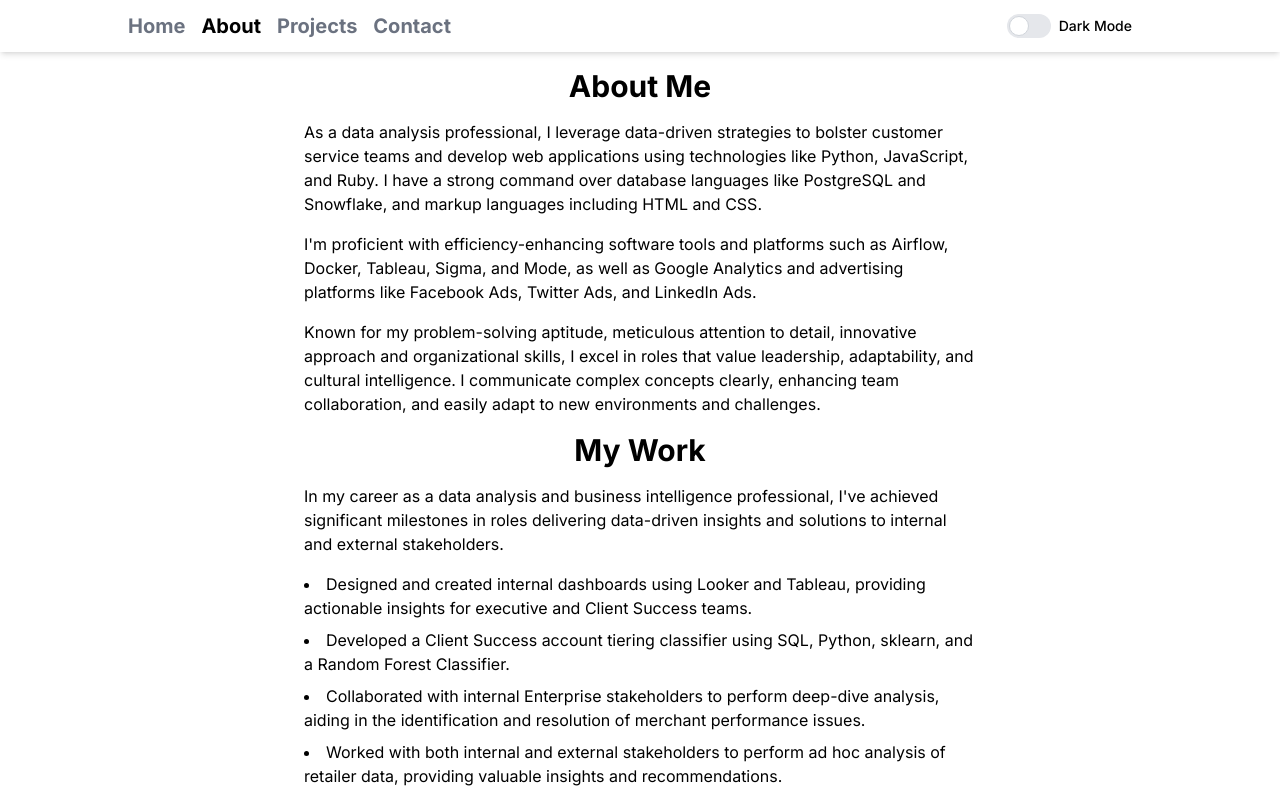
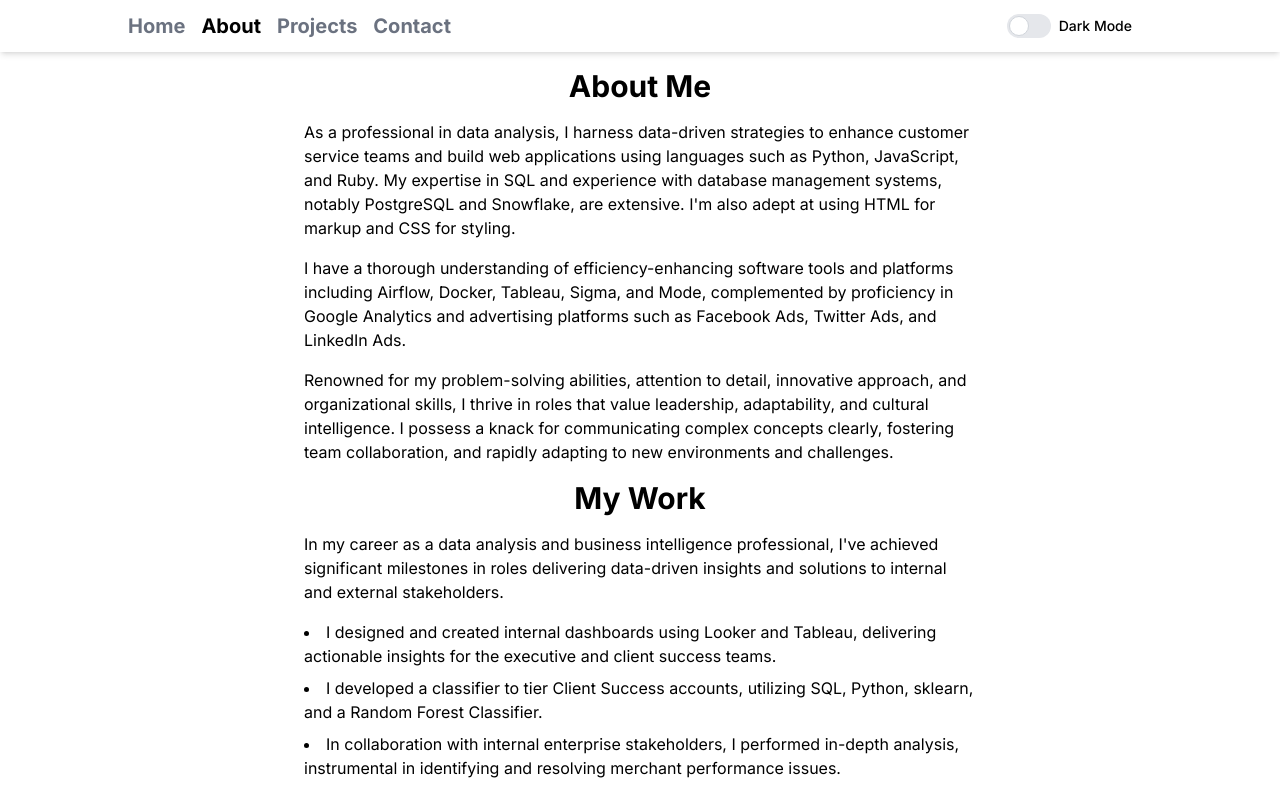
Before and after one commit to marmer7/portfolio-app, a Next.js app: page /about in a window 1280 px wide. Shown: the top 792 px of the page. Built offline with nearby package versions, Linux system fonts and the light colour scheme.

Commit message:
Removed substacked feed. Stopped working after update.

```diff
--- a/package.json
+++ b/package.json
@@ -16,6 +16,7 @@
     "autoprefixer": "10.4.14",
     "chart.js": "^4.3.0",
     "dotenv": "^16.1.4",
+    "emoji-dictionary": "^1.0.11",
     "eslint": "^8.42.0",
     "eslint-config-next": "13.4.4",
     "next": "13.4.4",
--- a/src/app/about/page.tsx
+++ b/src/app/about/page.tsx
@@ -3,36 +3,33 @@ import Section from "../components/Section";
 import TitleHeader from "../components/TitleHeader";
 
 const aboutParagraphs = [
-  `As a data analysis professional, I leverage data-driven strategies to
-  bolster customer service teams and develop web applications using
-  technologies like Python, JavaScript, and Ruby. I have a strong
-  command over database languages like PostgreSQL and Snowflake, and
-  markup languages including HTML and CSS.`,
-  `I'm proficient with efficiency-enhancing software tools and
-  platforms such as Airflow, Docker, Tableau, Sigma, and Mode, as well
-          as Google Analytics and advertising platforms like Facebook Ads,
-          Twitter Ads, and LinkedIn Ads.`,
-  `Known for my problem-solving aptitude, meticulous attention to detail,
-          innovative approach and organizational skills, I excel in roles that
-          value leadership, adaptability, and cultural intelligence. I
-          communicate complex concepts clearly, enhancing team collaboration,
-          and easily adapt to new environments and challenges.`,
+  `As a professional in data analysis, I harness data-driven strategies to
+  enhance customer service teams and build web applications using
+  languages such as Python, JavaScript, and Ruby. My expertise in SQL and experience with database management systems, notably PostgreSQL and Snowflake, are extensive.
+  I'm also adept at using HTML for markup and CSS for styling.`,
+  `I have a thorough understanding of efficiency-enhancing software tools and
+  platforms including Airflow, Docker, Tableau, Sigma, and Mode, complemented by proficiency in
+  Google Analytics and advertising platforms such as Facebook Ads,
+  Twitter Ads, and LinkedIn Ads.`,
+  `Renowned for my problem-solving abilities, attention to detail,
+  innovative approach, and organizational skills, I thrive in roles that
+  value leadership, adaptability, and cultural intelligence. I possess a knack for communicating complex concepts clearly, fostering team collaboration,
+  and rapidly adapting to new environments and challenges.`,
 ];
 
 const workItems = [
-  `Designed and created internal dashboards using Looker and Tableau,
-  providing actionable insights for executive and Client Success
-  teams.`,
-  `Developed a Client Success account tiering classifier using SQL,
+  `I designed and created internal dashboards using Looker and Tableau,
+  delivering actionable insights for the executive and client success teams.`,
+  `I developed a classifier to tier Client Success accounts, utilizing SQL,
   Python, sklearn, and a Random Forest Classifier.`,
-  `Collaborated with internal Enterprise stakeholders to perform
-  deep-dive analysis, aiding in the identification and resolution of
+  `In collaboration with internal enterprise stakeholders, I performed
+  in-depth analysis, instrumental in identifying and resolving
   merchant performance issues.`,
-  `Worked with both internal and external stakeholders to perform ad
-  hoc analysis of retailer data, providing valuable insights and
+  `I worked with both internal and external stakeholders to conduct ad-hoc
+  analysis of retailer data, providing critical insights and
   recommendations.`,
-  `Crafted automation scripts to bolster scalability and streamline
-  data processes, significantly improving operational efficiency.`,
+  `I crafted automation scripts to enhance scalability and streamline
+  data processes, significantly boosting operational efficiency.`,
 ];
 
 export default function Page() {
--- a/src/app/components/SubstackFeed.tsx
+++ b/src/app/components/SubstackFeed.tsx
@@ -8,7 +8,7 @@ const SubstackFeed = (): JSX.Element => {
 
   useEffect(() => {
     (window as any).SubstackFeedWidget = {
-      substackUrl: "dinnerpartyai.substack.com",
+      substackUrl: "https://dinnerpartyai.com",
       posts: 3,
       hidden: ["premium", "date", ...(isMobile ? ["image", "subtitle"] : [])],
     };
--- a/src/app/page.tsx
+++ b/src/app/page.tsx
@@ -5,8 +5,8 @@ import React from "react";
 import Section from "./components/Section";
 import ServiceCard from "./components/ServiceCard";
 import TitleHeader from "./components/TitleHeader";
-import SubstackFeed from "./components/SubstackFeed";
-import SubstackSignup from "./components/SubstackSignup";
+
+const emoji = require("emoji-dictionary");
 
 export default function Home() {
   const labels = ["Python", "SQL", "Tableau", "JavaScript", "Data Science"];
@@ -14,37 +14,41 @@ export default function Home() {
 
   const servicesData = [
     {
+      id: "automation",
+      title: "Cutting-edge Automation & AI Development",
+      emojiName: "robot",
+      tags: ["Python", "OpenAI"],
+    },
+    {
+      id: "analysis",
       title: "Insightful Data Analysis",
-      emoji: "💻",
+      emojiName: "computer",
       tags: ["SQL", "Python"],
     },
     {
+      id: "dashboard",
       title: "Intuitive Dashboard Building",
-      emoji: "📊",
+      emojiName: "bar_chart",
       tags: ["Tableau", "Looker"],
     },
     {
+      id: "cleaning",
       title: "Efficient Data Cleaning & Transformation",
-      emoji: "🔧",
+      emojiName: "wrench",
       tags: ["Python", "Airflow"],
     },
-    {
-      title: "Cutting-edge Automation & AI Development",
-      emoji: "🤖",
-      tags: ["Python", "OpenAI"],
-    },
   ];
-  const smallBio = `Leveraging a comprehensive background in both Finance and Software,
-  I've refined my expertise across diverse industry roles. My forte lies in transforming
-  raw data into compelling insights, engineering reliable data processing pipelines,
-  and fostering data-centric strategies for sustainable business growth.`;
+
+  const smallBio = `Leveraging a robust background in both Finance and Software, I have honed my expertise across
+  various industry roles. My strength lies in turning raw data into compelling insights, crafting reliable data
+  processing pipelines, and driving data-centric strategies for sustainable business growth.`;
 
   return (
     <div className="w-full lg:max-w-2xl text-center">
       {/* Introduction Section */}
       <TitleHeader
         id="intro"
-        title="Hello, I&lsquo;m Marlon"
+        title={`Hello, I'm Marlon`}
         subtitle="Data Analyst and Software Developer"
       />
       <Section id="intro" className="text-left">
@@ -58,33 +62,20 @@ export default function Home() {
       </Section>
 
       {/* Services Section */}
-      <TitleHeader id="services" title="Services" />
-      <Section id="services" className="text-left">
+      <TitleHeader id="expertise" title="Expertise" />
+      <Section id="expertise" className="text-left">
         <div className="flex flex-wrap justify-around">
-          {servicesData.map((service, index) => (
+          {servicesData.map((service) => (
             <ServiceCard
-              key={index}
+              key={service.id}
               title={service.title}
-              emoji={service.emoji}
+              emoji={emoji.getUnicode(service.emojiName)}
               tags={service.tags}
+              aria-label={service.title}
             />
           ))}
         </div>
       </Section>
-
-      {/* Blog Section */}
-      <TitleHeader id="substack" title="Substack" />
-      <Section id="substack" className="flex flex-col items-center">
-        <p className="my-2">
-          Stay up-to-date with my latest thoughts, research, and tutorials on
-          AI.
-        </p>
-        <SubstackFeed />
-        <p className="my-2">
-          Subscribe to my newsletter to get the latest updates delivered
-        </p>
-        <SubstackSignup />
-      </Section>
     </div>
   );
 }
```
Also changed, not shown: public/robots.txt (added), 1 other file (tests, documents, lock files or other folders).
